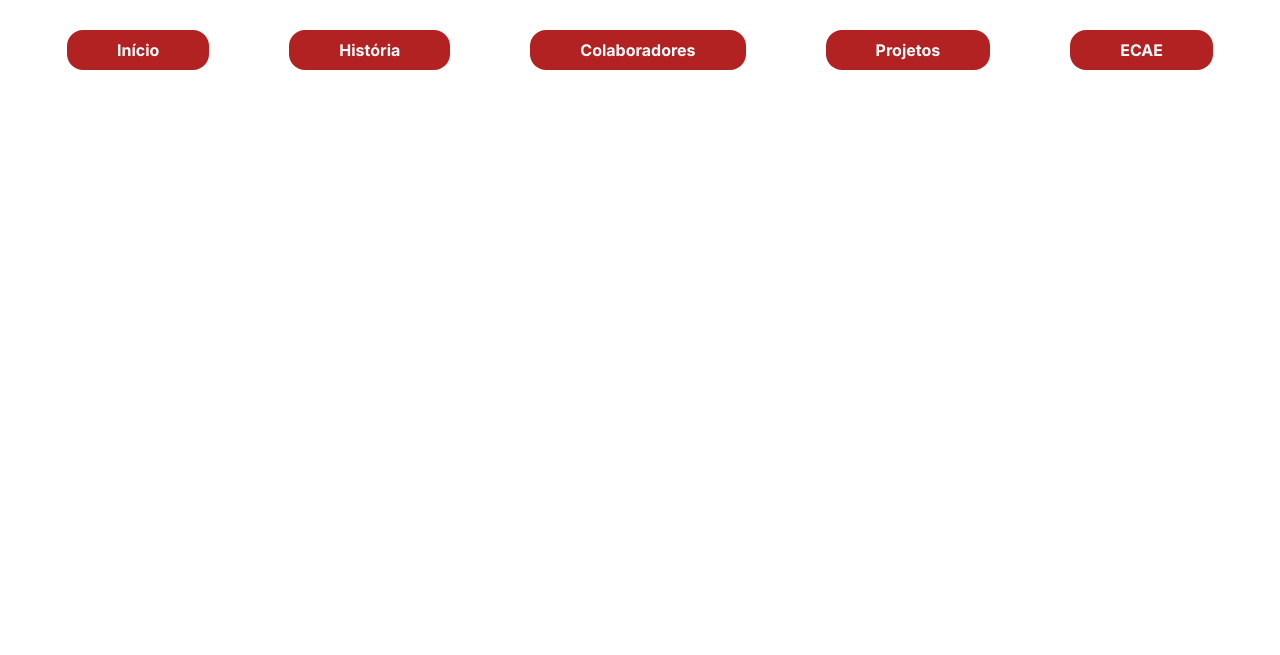
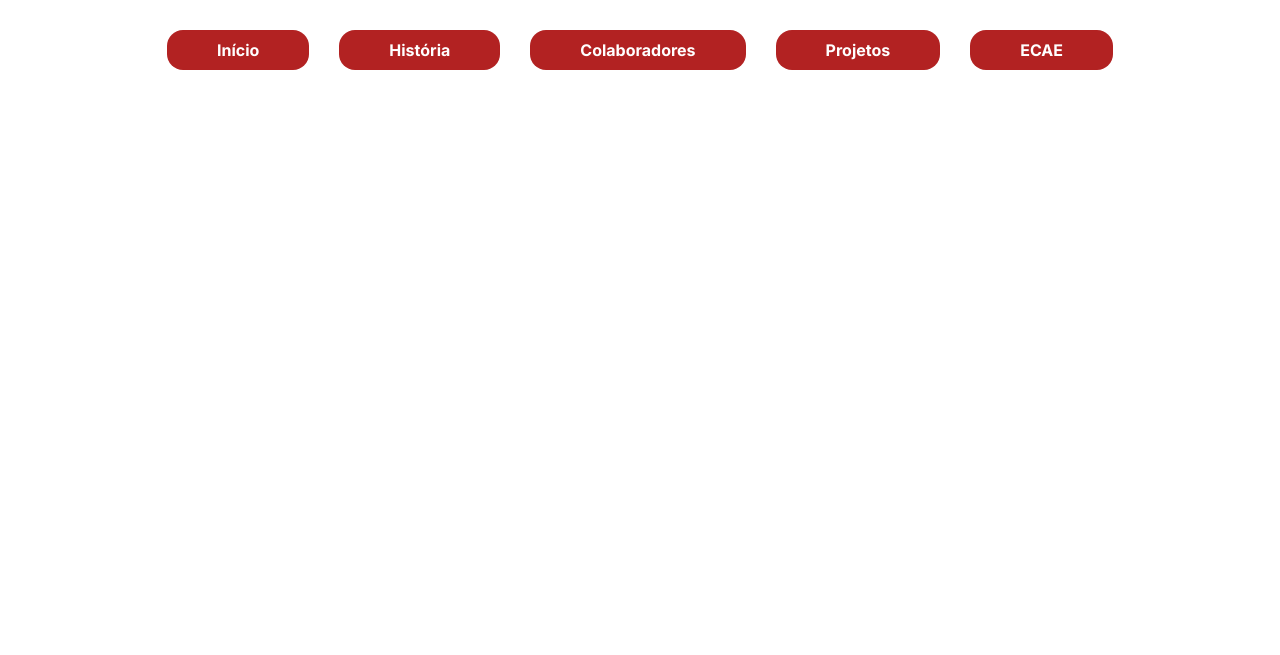
Before and after one commit to Edulira17/CSELA, a plain HTML site: page pages/index.html in a window 1280 px wide. Shown: the part 145-800 px from the top of the page. Drawn offline with nearby package versions, Linux system fonts and the light colour scheme.

Commit message:
add hover in links

```diff
--- a/styles/styles.css
+++ b/styles/styles.css
@@ -25,7 +25,7 @@
 #navbar-custom ul {
   display: flex;
   justify-content: center;
-  gap: 80px;
+  gap: 30px;
   padding: 30px;
   margin-top: 20px;
   list-style: none;
@@ -38,6 +38,7 @@
   font-weight: bold;
   text-decoration: none;
   color: #fff;
+  transition: 0.4s;
 }
 
 #navbar-custom a:hover {
```
Also changed, not shown: pages/index.html (+1 -4 lines).
